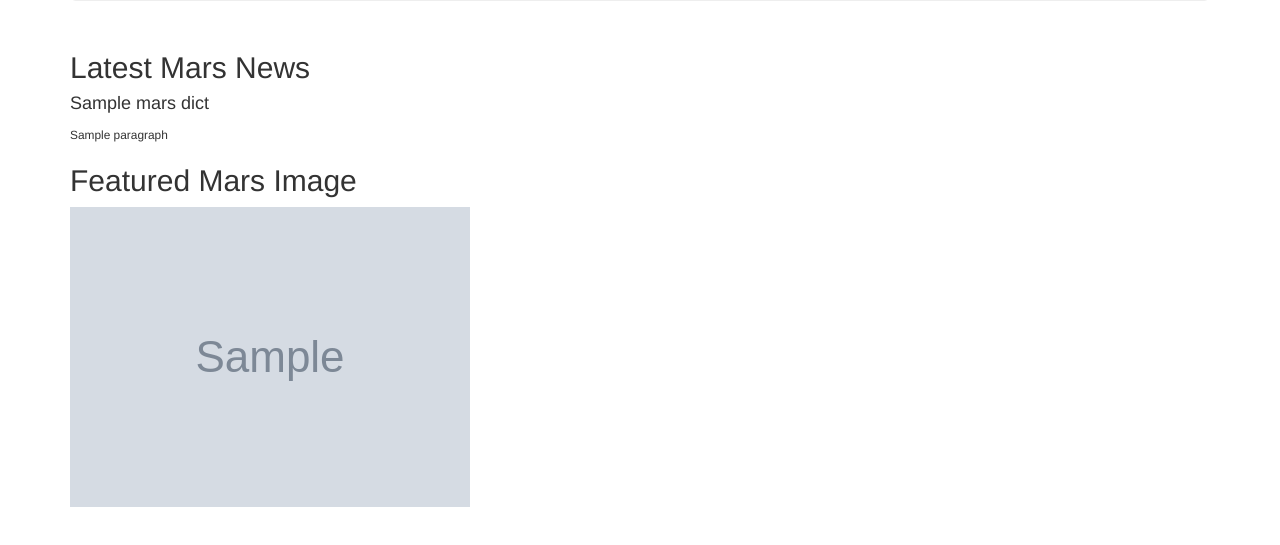
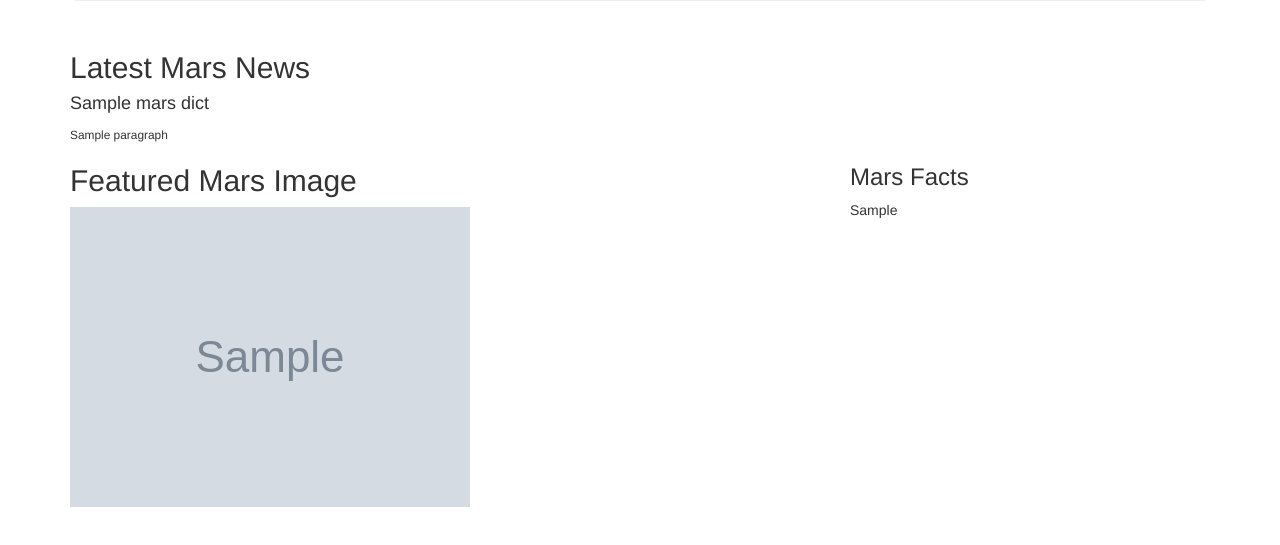
Before and after one commit to khartmann5/web-scraping-challenge, a Flask app: page / in a window 1280 px wide. Shown: the part 255-800 px from the top of the page. Run offline with Flask 2, Linux system fonts and the light colour scheme; grey boxes marked "Sample" are stand-in pictures; a database or web service that is not in the repository returns one stand-in record (values such as "Sample title"); some libraries are stand-ins or nearby versions.

```diff
--- a/Mission_to_Mars/templates/index.html
+++ b/Mission_to_Mars/templates/index.html
@@ -32,6 +32,21 @@
             <img src="{{mars_dict.featured_image_url}}" alt="Featured Mars Image">
 		</div>
 		<div class="col-md-4">
+            <h3>Mars Facts</h3>
+            {{mars_dict.mars_facts}}
+		</div>
+	</div>
+
+    <div class="row">
+		<div class="col-md-6">
+		</div>
+		<div class="col-md-6">
+		</div>
+	</div>
+	<div class="row">
+		<div class="col-md-6">
+		</div>
+		<div class="col-md-6">
 		</div>
 	</div>
 
```
Also changed, not shown: Mission_to_Mars/scrape.py (+12 -0 lines), 1 other file.
